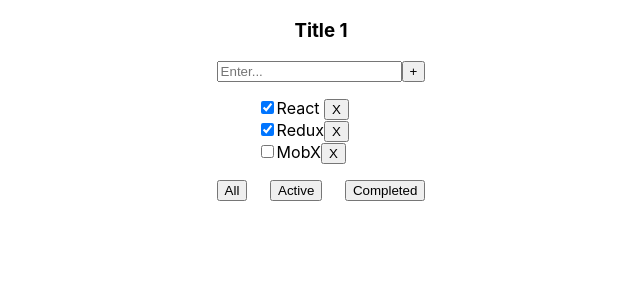
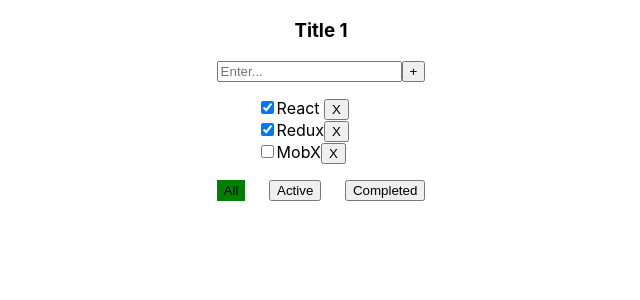
Before and after one commit to beniwbogdan/ToDoDim, a React (Create React App) app: page / in a window 1280 px wide. Shown: the top 300 px of the page, without its empty margins (319-959 px from the left). Built offline with nearby package versions, Linux system fonts and the light colour scheme.

Commit message:
#04 isActive - add active class to selected button

```diff
--- a/src/App.css
+++ b/src/App.css
@@ -16,3 +16,16 @@
     justify-content: space-between;
 
 }
+
+.error{
+    border:1px solid red;
+}
+.error-message{
+    color: red;
+    display: flex;
+    font-size: small;
+}
+.active-filter{
+    background-color: green;
+    border:1px solid green
+}
--- a/src/App.tsx
+++ b/src/App.tsx
@@ -63,6 +63,7 @@
                 changeFilter={changeFilter}
                 addTask={addTask}
                 changeTaskStatus={changeStatus}
+                filter={filter}
             />
 
         </div>
--- a/src/ToDoList.tsx
+++ b/src/ToDoList.tsx
@@ -15,33 +15,31 @@
     removeTask: (taskId: string) => void,
     changeFilter: (value: FilterValuesType) => void,
     addTask: (title: string) => void,
-    changeTaskStatus: (taskId: string, isDone: boolean) => void
+    changeTaskStatus: (taskId: string, isDone: boolean) => void,
+    filter: FilterValuesType,
 
 }
 
 const ToDoList = (props: ToDoListPropsType) => {
     const [title, setTitle] = useState("");
+    const [error, setError] = useState<string | null>(null);
     const addTask = () => {
-        if (title.trim() === "") {
-            return;
+        if (title.trim() !== "") {
+            props.addTask(title.trim());
+            setTitle("");
+            setError(null);
         } else {
-            props.addTask(title);
-            setTitle("");
+            setError("Title is required");
         }
+
+
     }
     const onNewTitleChangeHandler = (e: ChangeEvent<HTMLInputElement>) => {
         setTitle(e.target.value);
     }
     const onKeyPressHundler = (e: KeyboardEvent<HTMLInputElement>) => {
-        if ((e.ctrlKey && e.charCode) || (e.charCode) === 13) {
-            if (title.trim() === "") {
-                alert("Enter more then 0 symbols")
-            } else {
-                props.addTask(title);
-                setTitle("");
-            }
-
-        } else { return true }
+        setError(null);
+        if ((e.ctrlKey && e.charCode) || (e.charCode) === 13) { addTask(); } else { return true }
     }
     const onAllClickHandler = () => { props.changeFilter("all") }
     const onActiveClickHandler = () => { props.changeFilter("active") }
@@ -56,13 +54,16 @@
                     onChange={onNewTitleChangeHandler}
                     onKeyPress={onKeyPressHundler}
                     placeholder="Enter..."
+                    className={error ? "error" : ""}
                 />
 
-                <button
-                    onClick={() => {
-                        addTask();
-                    }}>+
-                </button>
+                <button onClick={addTask}>+</button>
+                <div>
+                    {
+                        error && <div className="error-message">{error}</div>
+                    }
+                </div>
+
             </div>
 
             <ul>
@@ -85,9 +86,15 @@
                 }
             </ul>
             <div className="buttons">
-                <button onClick={onAllClickHandler}>All</button>
-                <button onClick={onActiveClickHandler}>Active</button>
-                <button onClick={onCompletedClickHandler}>Completed</button>
+                <button
+                    className={props.filter === "all" ? "active-filter" : ""}
+                    onClick={onAllClickHandler}>All</button>
+                <button
+                    className={props.filter === "active" ? "active-filter" : ""}
+                    onClick={onActiveClickHandler}>Active</button>
+                <button
+                    className={props.filter === "completed" ? "active-filter" : ""}
+                    onClick={onCompletedClickHandler}>Completed</button>
             </div>
         </div >
     );
```
